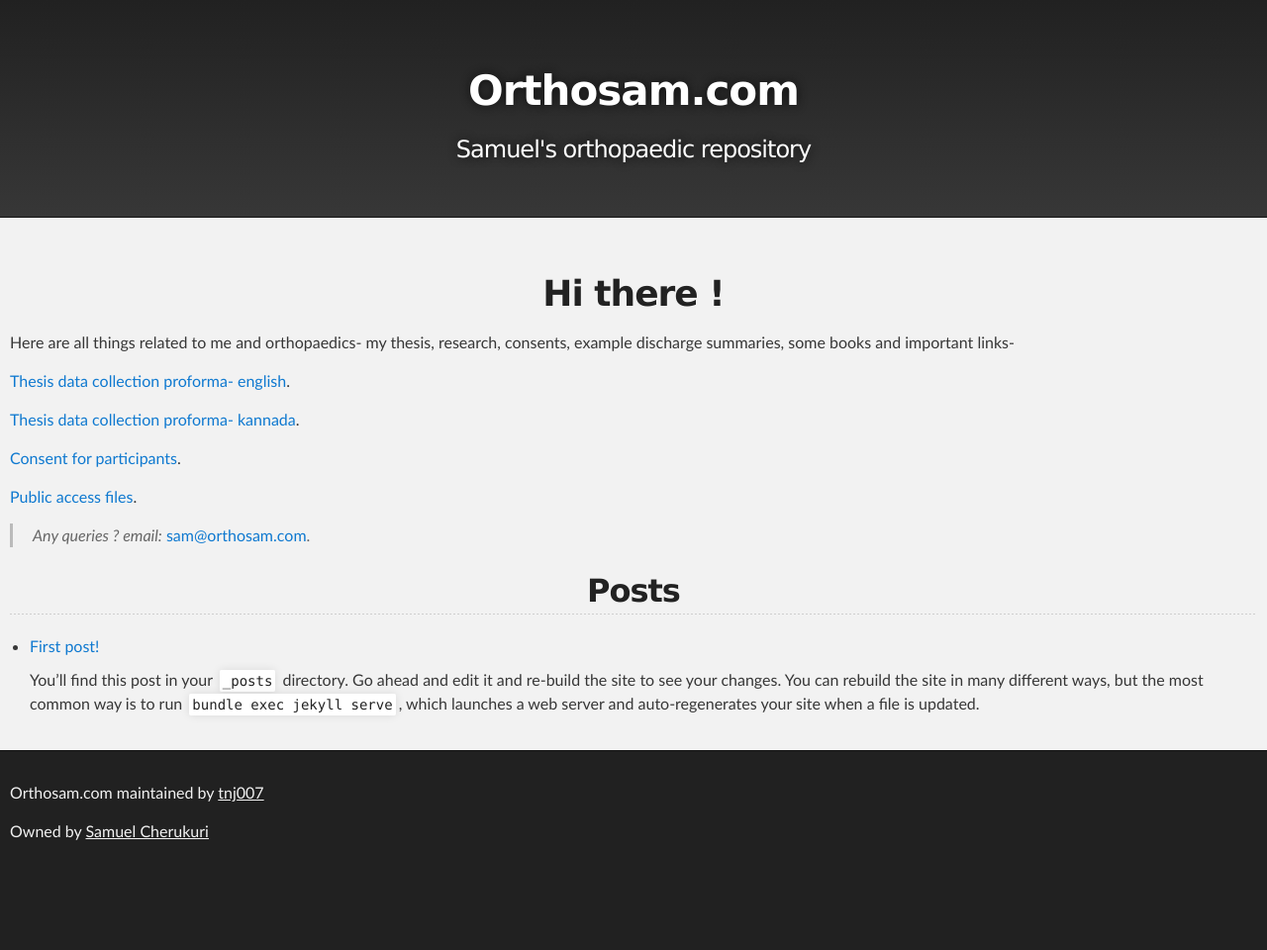
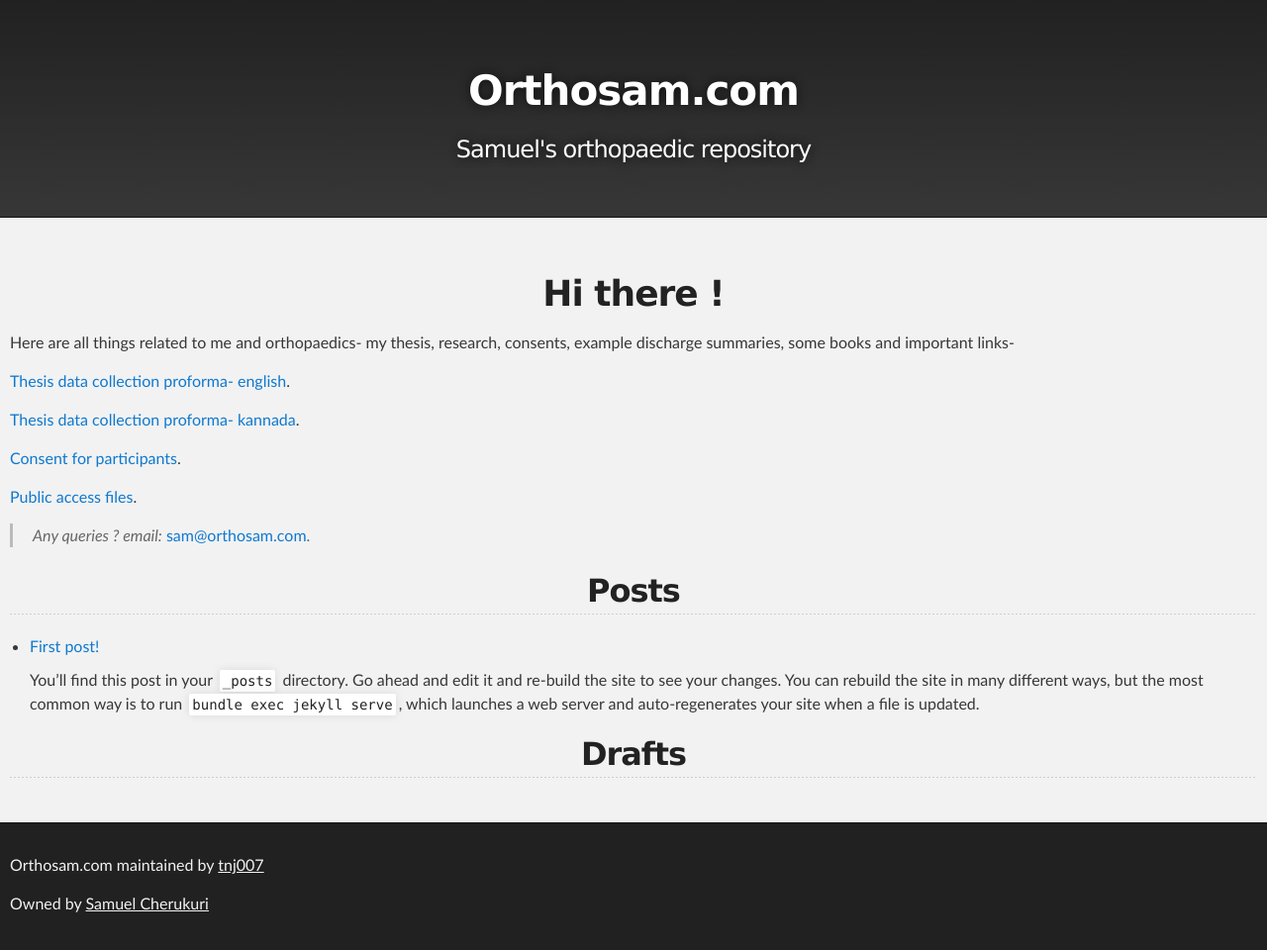
Before and after one commit to tnj007/samuel, a Jekyll site: the page built from index.md, in a window 1280 px wide. Shown: the whole page at 99% size. Built offline with Jekyll 4.4.1, drawn with Linux system fonts in a browser that asks for light colours; our own code applies the rules of GitHub Pages for plain Markdown files; before the commit the page ends 900 px from its top, so only the background shows below that.

Commit message:
Update index.md

```diff
--- a/index.md
+++ b/index.md
@@ -28,3 +28,14 @@
     </li>
   {% endfor %}
 </ul>
+
+## Drafts
+
+<ul>
+  {% for post in site.drafts %}
+    <li>
+      <a href="{{ post.url }}">{{ post.title }}</a>
+      {{ post.excerpt }}
+    </li>
+  {% endfor %}
+</ul>
```
